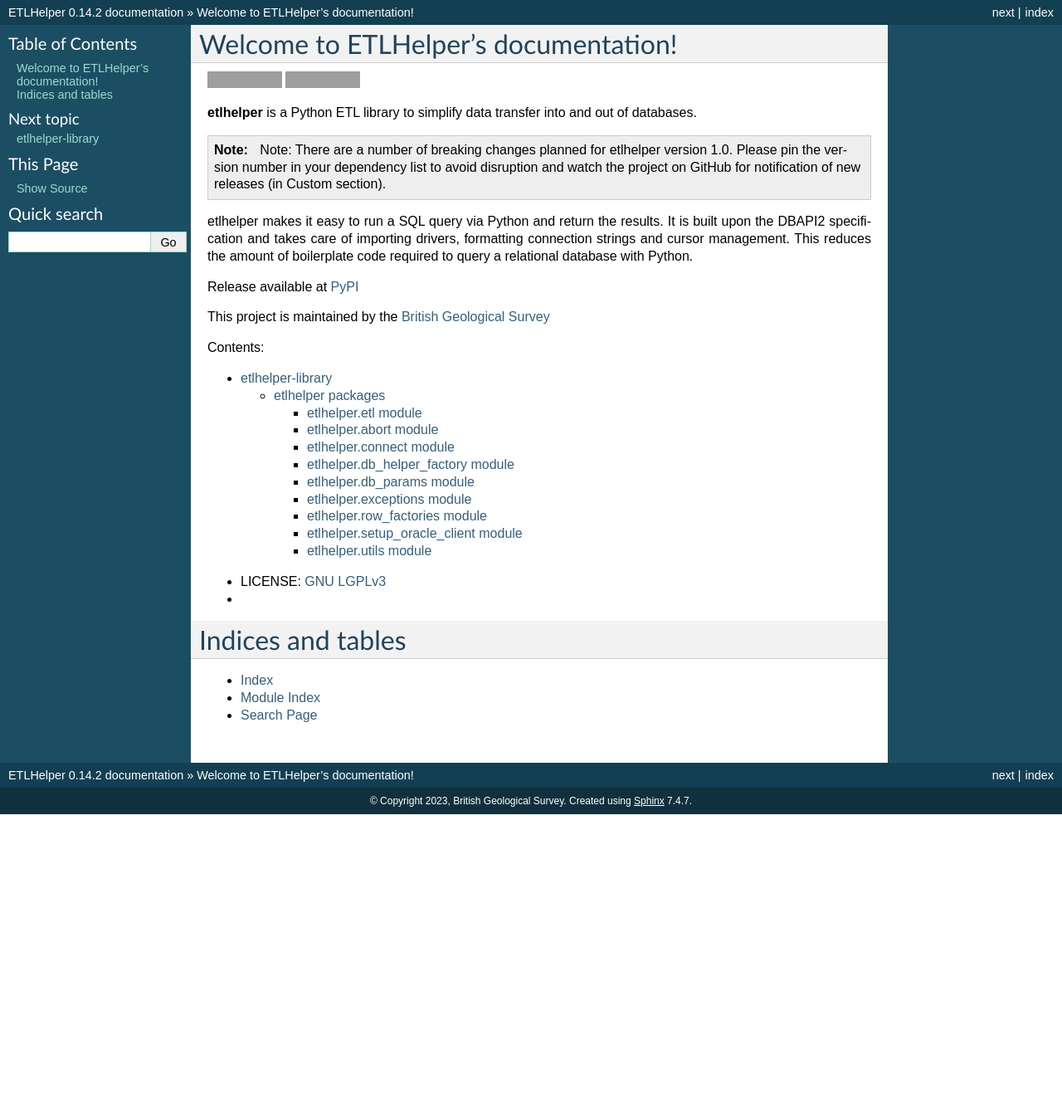
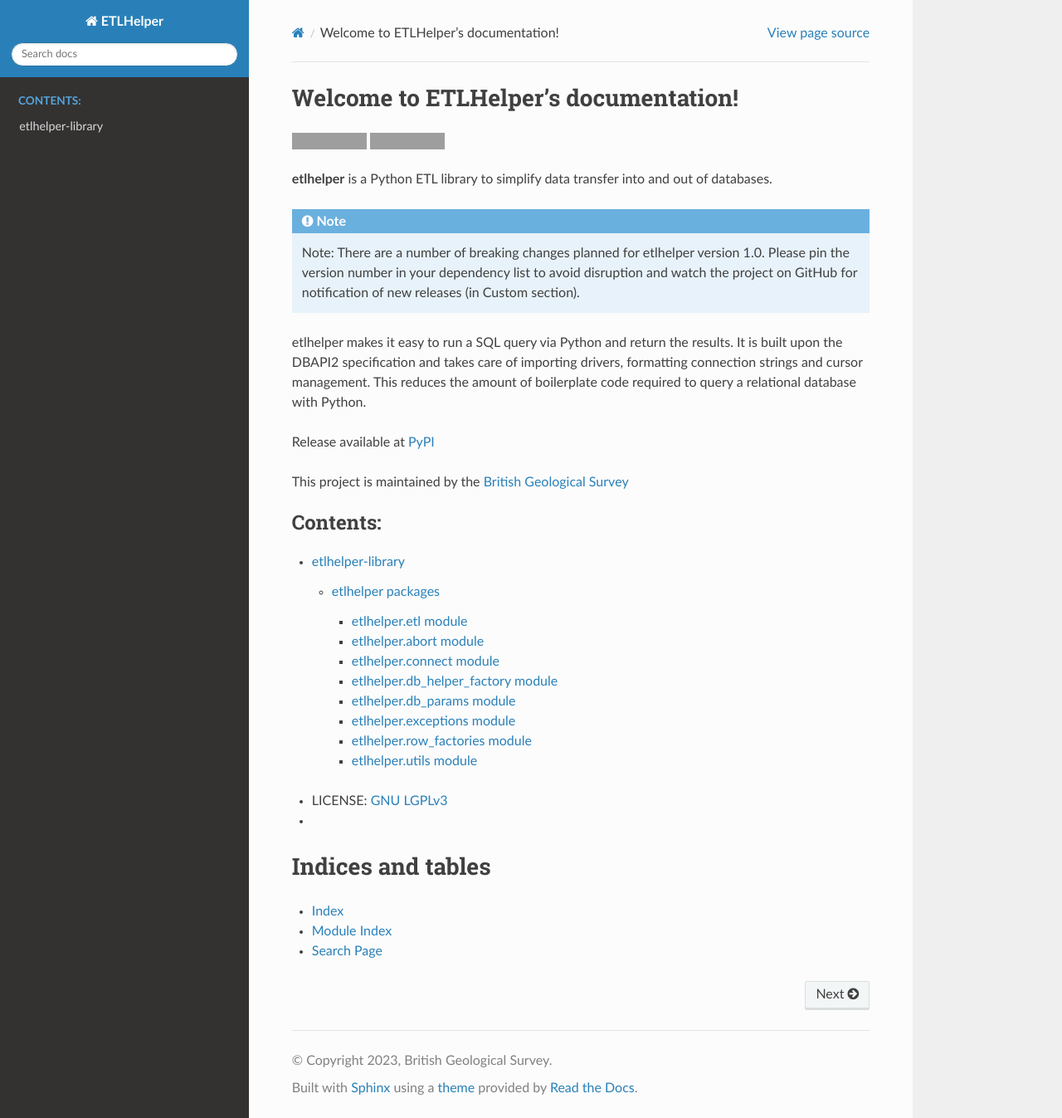
Before and after one commit to BritishGeologicalSurvey/etlhelper, a Sphinx documentation site: the page built from docs/index.rst, in a window 1280 px wide and 1347 px high. Shown: the whole window at 83% size. Built offline with Sphinx 7.4.7 and the Read the Docs theme 2.0.0, drawn with Linux system fonts in a browser that asks for light colours; the version number could not be read and is left out; grey boxes are pictures that could not be loaded.

Commit message:
Use Read The Docs Theme

```diff
--- a/docs/conf.py
+++ b/docs/conf.py
@@ -49,6 +49,7 @@ extensions = [
     'sphinx.ext.ifconfig',
     'sphinx.ext.viewcode',
     'sphinx.ext.githubpages',
+    'sphinx_rtd_theme',
 ]
 
 # Add any paths that contain templates here, relative to this directory.
@@ -84,7 +85,7 @@ pygments_style = None
 # The theme to use for HTML and HTML Help pages.  See the documentation for
 # a list of builtin themes.
 #
-html_theme = 'classic'
+html_theme = "sphinx_rtd_theme"
 
 # Theme options are theme-specific and customize the look and feel of a theme
 # further.  For a list of options available for each theme, see the
--- a/requirements.txt
+++ b/requirements.txt
@@ -6,6 +6,7 @@ psycopg2-binary
 pyodbc
 pytest-cov
 pytest>=4.6
+sphinx_rtd_theme
 twine
 versioneer==0.20
 wheel
```
Also changed, not shown: docs/etlhelper.rst (+7 -6 lines).
